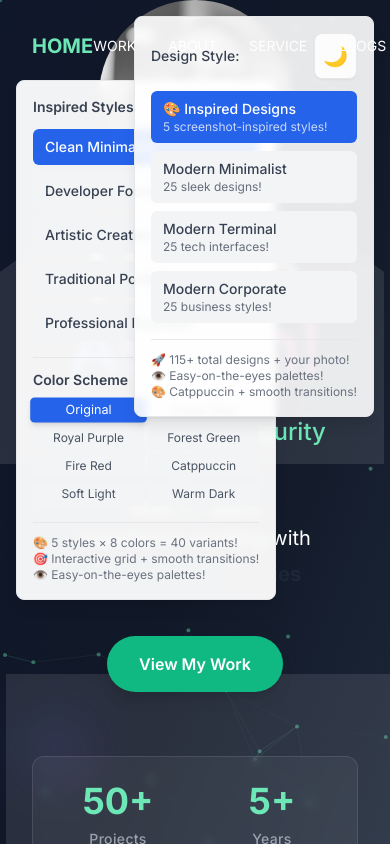
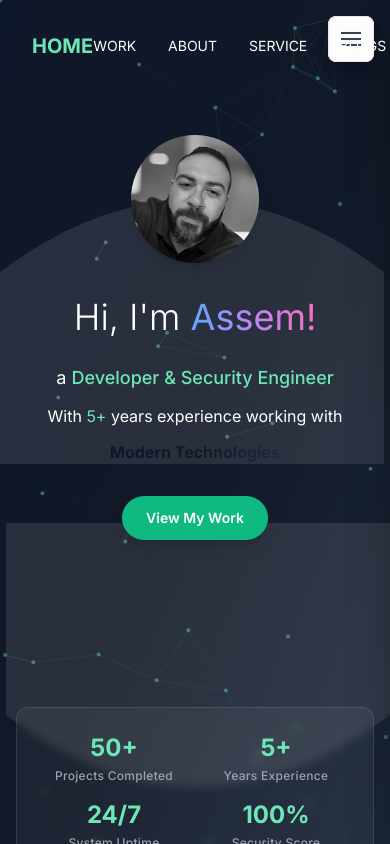
Before and after one commit to assematics/portfolio-v1, a Next.js app: page / in a window 390 px wide. Shown: the top 844 px of the page. Built offline with nearby package versions, Linux system fonts and the light colour scheme.

Commit message:
📱 Mobile-First: Collapsible menus + responsive design for perfect mobile experience

```diff
--- /dev/null
+++ b/src/components/MobileMenuSystem.tsx
@@ -0,0 +1,125 @@
+'use client'
+
+import { useState, ReactNode } from 'react'
+// Using fallback icons instead of heroicons to avoid dependency
+const ChevronDownIcon = ({ className }: { className?: string }) => (
+  <svg className={className} fill="none" viewBox="0 0 24 24" strokeWidth={1.5} stroke="currentColor">
+    <path strokeLinecap="round" strokeLinejoin="round" d="m19.5 8.25-7.5 7.5-7.5-7.5" />
+  </svg>
+)
+
+const ChevronUpIcon = ({ className }: { className?: string }) => (
+  <svg className={className} fill="none" viewBox="0 0 24 24" strokeWidth={1.5} stroke="currentColor">
+    <path strokeLinecap="round" strokeLinejoin="round" d="m4.5 15.75 7.5-7.5 7.5 7.5" />
+  </svg>
+)
+
+interface CollapsibleMenuProps {
+  title: string
+  children: ReactNode
+  defaultOpen?: boolean
+  icon?: string
+}
+
+export function CollapsibleMenu({ title, children, defaultOpen = false, icon }: CollapsibleMenuProps) {
+  const [isOpen, setIsOpen] = useState(defaultOpen)
+
+  return (
+    <div className="mb-3">
+      <button
+        onClick={() => setIsOpen(!isOpen)}
+        className="w-full flex items-center justify-between p-3 bg-white/10 dark:bg-slate-800/50 backdrop-blur-sm border border-white/20 dark:border-slate-600 rounded-lg transition-all duration-300 hover:bg-white/20 dark:hover:bg-slate-700/50"
+      >
+        <div className="flex items-center space-x-2">
+          {icon && <span className="text-lg">{icon}</span>}
+          <span className="font-medium text-sm text-gray-700 dark:text-slate-200">{title}</span>
+        </div>
+        {isOpen ? (
+          <ChevronUpIcon className="w-4 h-4 text-gray-500 dark:text-slate-400" />
+        ) : (
+          <ChevronDownIcon className="w-4 h-4 text-gray-500 dark:text-slate-400" />
+        )}
+      </button>
+
+      <div className={`overflow-hidden transition-all duration-300 ease-in-out ${
+        isOpen ? 'max-h-96 opacity-100' : 'max-h-0 opacity-0'
+      }`}>
+        <div className="pt-2">
+          {children}
+        </div>
+      </div>
+    </div>
+  )
+}
+
+interface MobileMenuProps {
+  children: ReactNode
+  isOpen: boolean
+  onToggle: () => void
+}
+
+export function MobileMenu({ children, isOpen, onToggle }: MobileMenuProps) {
+  return (
+    <>
+      {/* Mobile Menu Toggle Button */}
+      <button
+        onClick={onToggle}
+        className="md:hidden fixed top-4 right-4 z-50 p-3 bg-white/90 dark:bg-slate-800/90 backdrop-blur-sm border border-gray-200 dark:border-slate-700 rounded-lg shadow-lg transition-all duration-300 hover:scale-105"
+        aria-label="Toggle menu"
+      >
+        <div className="w-5 h-5 flex flex-col justify-center items-center">
+          <span className={`w-full h-0.5 bg-gray-700 dark:bg-slate-200 transition-all duration-300 ${
+            isOpen ? 'rotate-45 translate-y-0.5' : ''
+          }`}></span>
+          <span className={`w-full h-0.5 bg-gray-700 dark:bg-slate-200 transition-all duration-300 mt-1 ${
+            isOpen ? 'opacity-0' : ''
+          }`}></span>
+          <span className={`w-full h-0.5 bg-gray-700 dark:bg-slate-200 transition-all duration-300 mt-1 ${
+            isOpen ? '-rotate-45 -translate-y-1.5' : ''
+          }`}></span>
+        </div>
+      </button>
+
+      {/* Mobile Menu Overlay */}
+      {isOpen && (
+        <div
+          className="md:hidden fixed inset-0 bg-black/50 backdrop-blur-sm z-40"
+          onClick={onToggle}
+        />
+      )}
+
+      {/* Mobile Menu Panel */}
+      <div className={`md:hidden fixed top-0 right-0 h-full w-80 max-w-[90vw] bg-white/95 dark:bg-slate-900/95 backdrop-blur-lg border-l border-gray-200 dark:border-slate-700 shadow-2xl z-40 transition-transform duration-300 ease-out ${
+        isOpen ? 'translate-x-0' : 'translate-x-full'
+      }`}>
+        <div className="p-6 h-full overflow-y-auto">
+          <div className="mb-6 pt-12">
+            <h2 className="text-lg font-bold text-gray-800 dark:text-slate-100">Portfolio Settings</h2>
+            <p className="text-sm text-gray-600 dark:text-slate-400 mt-1">Customize your experience</p>
+          </div>
+
+          {children}
+        </div>
+      </div>
+
+      {/* Desktop Menu (Hidden on Mobile) */}
+      <div className="hidden md:block fixed top-20 left-4 z-40 bg-white/95 dark:bg-slate-800/95 backdrop-blur-sm border border-gray-200 dark:border-slate-700 rounded-lg p-4 shadow-lg max-w-xs">
+        {children}
+      </div>
+    </>
+  )
+}
+
+// Install heroicons if needed
+export const HeroIconsFallback = {
+  ChevronDown: ({ className }: { className?: string }) => (
+    <svg className={className} fill="none" viewBox="0 0 24 24" strokeWidth={1.5} stroke="currentColor">
+      <path strokeLinecap="round" strokeLinejoin="round" d="m19.5 8.25-7.5 7.5-7.5-7.5" />
+    </svg>
+  ),
+  ChevronUp: ({ className }: { className?: string }) => (
+    <svg className={className} fill="none" viewBox="0 0 24 24" strokeWidth={1.5} stroke="currentColor">
+      <path strokeLinecap="round" strokeLinejoin="round" d="m4.5 15.75 7.5-7.5 7.5 7.5" />
+    </svg>
+  )
+}
--- a/src/components/VariantSwitcher.tsx
+++ b/src/components/VariantSwitcher.tsx
@@ -6,11 +6,13 @@ import ModernTerminal from './variants/ModernTerminal'
 import ModernCorporate from './variants/ModernCorporate'
 import InspiredStyles from './variants/InspiredStyles'
 import ThemeToggle from './ThemeToggle'
+import { MobileMenu, CollapsibleMenu } from './MobileMenuSystem'
 
 type Variant = 'minimalist' | 'terminal' | 'corporate' | 'inspired'
 
 export default function VariantSwitcher() {
   const [currentVariant, setCurrentVariant] = useState<Variant>('inspired')
+  const [isMobileMenuOpen, setIsMobileMenuOpen] = useState(false)
 
   const variants = [
     { key: 'inspired', label: '🎨 Inspired Designs', description: '5 screenshot-inspired styles!' },
@@ -36,8 +38,52 @@ export default function VariantSwitcher() {
 
   return (
     <div className="relative">
-      {/* Floating Variant Switcher */}
-      <div className="fixed top-4 right-4 z-50 bg-white/90 dark:bg-slate-800/90 backdrop-blur-sm border border-gray-200 dark:border-slate-700 rounded-lg p-4 shadow-lg">
+      {/* Mobile-Friendly Menu System */}
+      <div className="md:hidden">
+        <MobileMenu
+          isOpen={isMobileMenuOpen}
+          onToggle={() => setIsMobileMenuOpen(!isMobileMenuOpen)}
+        >
+          <div className="mb-4 flex items-center justify-between">
+            <span className="text-sm font-medium text-gray-700 dark:text-slate-200">Theme:</span>
+            <ThemeToggle />
+          </div>
+
+          <CollapsibleMenu title="Portfolio Collections" icon="🎨" defaultOpen={true}>
+            <div className="space-y-2">
+              {variants.map((variant) => (
+                <button
+                  key={variant.key}
+                  onClick={() => {
+                    setCurrentVariant(variant.key as Variant)
+                    setIsMobileMenuOpen(false) // Close mobile menu after selection
+                  }}
+                  className={`block w-full text-left px-3 py-2 rounded-md text-sm transition-all duration-300 ${
+                    currentVariant === variant.key
+                      ? 'bg-blue-600 dark:bg-blue-500 text-white shadow-md scale-105'
+                      : 'bg-gray-100/80 dark:bg-slate-700/80 text-gray-700 dark:text-slate-300 hover:bg-gray-200 dark:hover:bg-slate-600 hover:scale-102'
+                  }`}
+                >
+                  <div className="font-medium">{variant.label}</div>
+                  <div className="text-xs opacity-75">{variant.description}</div>
+                </button>
+              ))}
+            </div>
+          </CollapsibleMenu>
+
+          <div className="mt-6 p-3 bg-gradient-to-r from-blue-50/50 to-purple-50/50 dark:from-slate-800/50 dark:to-slate-700/50 rounded-lg border border-blue-200/30 dark:border-slate-600/30">
+            <div className="text-xs text-gray-600 dark:text-slate-400 space-y-1">
+              <div>🚀 <strong>115+ total designs</strong> + your photo!</div>
+              <div>👁️ <strong>Easy-on-eyes</strong> palettes!</div>
+              <div>🎨 <strong>Catppuccin</strong> + smooth transitions!</div>
+              <div>📱 <strong>Mobile-optimized</strong> experience!</div>
+            </div>
+          </div>
+        </MobileMenu>
+      </div>
+
+      {/* Desktop Menu (Hidden on Mobile) */}
+      <div className="hidden md:block fixed top-4 right-4 z-50 bg-white/90 dark:bg-slate-800/90 backdrop-blur-sm border border-gray-200 dark:border-slate-700 rounded-lg p-4 shadow-lg">
         <div className="flex items-center justify-between mb-3">
           <div className="text-sm font-medium text-gray-700 dark:text-slate-200">Design Style:</div>
           <ThemeToggle />
--- a/src/components/variants/DemoInspiredEnhancements.tsx
+++ b/src/components/variants/DemoInspiredEnhancements.tsx
@@ -52,7 +52,7 @@ export function StatsCounter({ value, label, delay = 'delay-0', color = 'text-em
   return (
     <div className={`text-center smooth-fade-in ${delay} group`}>
       <div className={`
-        text-4xl md:text-5xl font-bold mb-2
+        text-2xl sm:text-3xl md:text-4xl lg:text-5xl font-bold mb-1 sm:mb-2
         ${color}
         transition-all duration-300
         group-hover:scale-110
@@ -60,7 +60,7 @@ export function StatsCounter({ value, label, delay = 'delay-0', color = 'text-em
       `}>
         {value}
       </div>
-      <div className="text-gray-400 text-sm font-medium tracking-wide">
+      <div className="text-gray-400 text-xs sm:text-sm font-medium tracking-wide leading-tight">
         {label}
       </div>
     </div>
--- a/src/components/variants/InspiredStyles.tsx
+++ b/src/components/variants/InspiredStyles.tsx
@@ -5,6 +5,7 @@ import ProfilePhoto from '../ProfilePhoto'
 import InteractiveGrid from '../InteractiveGrid'
 import ScrollNavigation from '../ScrollNavigation'
 import { EnhancedCard, StatsCounter, FloatingElement, GradientText } from './DemoInspiredEnhancements'
+import { MobileMenu, CollapsibleMenu, HeroIconsFallback } from '../MobileMenuSystem'
 
 type StyleVariant = 'brooklin' | 'developer' | 'artistic' | 'traditional' | 'business'
 type ColorScheme = 'default' | 'blue' | 'purple' | 'green' | 'red' | 'catppuccin' | 'softLight' | 'warmDark'
@@ -31,6 +32,7 @@ const colorSchemes = {
 export default function InspiredStyles() {
   const [currentStyle, setCurrentStyle] = useState<StyleVariant>('brooklin')
   const [currentColor, setCurrentColor] = useState<ColorScheme>('default')
+  const [isMobileMenuOpen, setIsMobileMenuOpen] = useState(false)
 
   const renderStyle = () => {
     switch (currentStyle) {
@@ -51,53 +53,62 @@ export default function InspiredStyles() {
 
   return (
     <div className="relative min-h-screen">
-      {/* Style Switcher */}
-      <div className="fixed top-20 left-4 z-40 bg-white/95 dark:bg-slate-800/95 backdrop-blur-sm border border-gray-200 dark:border-slate-700 rounded-lg p-4 shadow-lg max-w-xs">
-        <div className="text-sm font-semibold text-gray-700 dark:text-slate-200 mb-3">Inspired Styles</div>
-
-        <div className="space-y-2 mb-4">
+      {/* Mobile-Friendly Menu System */}
+      <MobileMenu
+        isOpen={isMobileMenuOpen}
+        onToggle={() => setIsMobileMenuOpen(!isMobileMenuOpen)}
+      >
+        <CollapsibleMenu title="Design Styles" icon="🎨" defaultOpen={true}>
+          <div className="space-y-2">
             {Object.entries(styleVariants).map(([key, label]) => (
               <button
                 key={key}
-              onClick={() => setCurrentStyle(key as StyleVariant)}
-              className={`block w-full text-left px-3 py-2 rounded-md text-sm transition-colors ${
+                onClick={() => {
+                  setCurrentStyle(key as StyleVariant)
+                  setIsMobileMenuOpen(false) // Close mobile menu after selection
+                }}
+                className={`block w-full text-left px-3 py-2 rounded-md text-sm transition-all duration-300 ${
                   currentStyle === key
-                  ? 'bg-blue-600 dark:bg-blue-500 text-white'
-                  : 'bg-gray-100 dark:bg-slate-700 text-gray-700 dark:text-slate-300 hover:bg-gray-200 dark:hover:bg-slate-600'
+                    ? 'bg-blue-600 dark:bg-blue-500 text-white shadow-md scale-105'
+                    : 'bg-gray-100/80 dark:bg-slate-700/80 text-gray-700 dark:text-slate-300 hover:bg-gray-200 dark:hover:bg-slate-600 hover:scale-102'
                 }`}
               >
                 <div className="font-medium">{label}</div>
               </button>
             ))}
           </div>
+        </CollapsibleMenu>
 
-        <div className="border-t border-gray-200 dark:border-slate-600 pt-3 mb-4">
-          <div className="text-sm font-semibold text-gray-700 dark:text-slate-200 mb-2">Color Scheme</div>
-          <div className="grid grid-cols-2 gap-1">
+        <CollapsibleMenu title="Color Schemes" icon="🌈" defaultOpen={false}>
+          <div className="grid grid-cols-1 sm:grid-cols-2 gap-2">
             {Object.entries(colorSchemes).map(([key, label]) => (
               <button
                 key={key}
-                onClick={() => setCurrentColor(key as ColorScheme)}
-                className={`px-2 py-1 rounded text-xs transition-all duration-300 ${
+                onClick={() => {
+                  setCurrentColor(key as ColorScheme)
+                  setIsMobileMenuOpen(false) // Close mobile menu after selection
+                }}
+                className={`px-3 py-2 rounded text-sm transition-all duration-300 ${
                   currentColor === key
                     ? 'bg-blue-600 dark:bg-blue-500 text-white shadow-md scale-105'
-                    : 'bg-gray-100 dark:bg-slate-700 text-gray-600 dark:text-slate-400 hover:bg-gray-200 dark:hover:bg-slate-600 hover:scale-102'
+                    : 'bg-gray-100/80 dark:bg-slate-700/80 text-gray-600 dark:text-slate-400 hover:bg-gray-200 dark:hover:bg-slate-600 hover:scale-102'
                 }`}
               >
                 {label}
               </button>
             ))}
           </div>
-        </div>
+        </CollapsibleMenu>
 
-        <div className="pt-3 border-t border-gray-200 dark:border-slate-600">
-          <div className="text-xs text-gray-500 dark:text-slate-400">
-            🎨 5 styles × 8 colors = 40 variants!<br/>
-            🎯 Interactive grid + smooth transitions!<br/>
-            👁️ Easy-on-the-eyes palettes!
+        <div className="mt-6 p-3 bg-gradient-to-r from-blue-50/50 to-purple-50/50 dark:from-slate-800/50 dark:to-slate-700/50 rounded-lg border border-blue-200/30 dark:border-slate-600/30">
+          <div className="text-xs text-gray-600 dark:text-slate-400 space-y-1">
+            <div>🎨 <strong>40 variants</strong> (5 styles × 8 colors)</div>
+            <div>🎯 <strong>Interactive</strong> mouse-following grids</div>
+            <div>👁️ <strong>Easy-on-eyes</strong> color palettes</div>
+            <div>📱 <strong>Mobile-friendly</strong> responsive design</div>
           </div>
         </div>
-      </div>
+      </MobileMenu>
 
       {renderStyle()}
     </div>
@@ -229,23 +240,23 @@ function BrooklinStyle({ colorScheme }: { colorScheme: ColorScheme }) {
       </ScrollNavigation>
 
       {/* Main Content */}
-      <div className="relative z-10 flex items-center justify-center min-h-[80vh] px-8">
+      <div className="relative z-10 flex items-center justify-center min-h-[80vh] px-4 sm:px-8">
         <div className="text-center max-w-4xl">
-          <ProfilePhoto size="xl" className="mx-auto mb-12 smooth-fade-in" />
+          <ProfilePhoto size="lg" className="mx-auto mb-8 sm:mb-12 smooth-fade-in md:w-48 md:h-48" />
 
-          <h1 className="text-7xl md:text-8xl font-light mb-8 smooth-slide-top delay-300">
+          <h1 className="text-4xl sm:text-6xl md:text-7xl lg:text-8xl font-light mb-6 sm:mb-8 smooth-slide-top delay-300 leading-tight">
             Hi, I'm <GradientText className="font-normal">Assem!</GradientText>
           </h1>
 
-          <div className="mb-12">
-            <p className="text-2xl md:text-3xl smooth-slide-bottom delay-500">
+          <div className="mb-8 sm:mb-12 space-y-3 sm:space-y-4">
+            <p className="text-lg sm:text-xl md:text-2xl lg:text-3xl smooth-slide-bottom delay-500">
               a <span className={`${colors.text} font-medium`}>Developer & Security Engineer</span>
             </p>
-            <p className="text-xl md:text-2xl mt-4 smooth-slide-bottom delay-700">
-              With <span className={colors.text}>5+</span> years<br/>
-              experience working with
+            <p className="text-base sm:text-lg md:text-xl lg:text-2xl smooth-slide-bottom delay-700">
+              With <span className={colors.text}>5+</span> years<br className="hidden sm:block"/>
+              <span className="sm:hidden"> </span>experience working with
             </p>
-            <p className={`text-xl md:text-2xl ${colors.text} font-medium mt-2 smooth-slide-bottom delay-900`}>
+            <p className={`text-base sm:text-lg md:text-xl lg:text-2xl ${colors.text} font-medium smooth-slide-bottom delay-900`}>
               <GradientText gradient={`from-${colors.text.split('-')[1]}-300 to-${colors.text.split('-')[1]}-400`}>
                 Modern Technologies
               </GradientText>
@@ -255,7 +266,7 @@ function BrooklinStyle({ colorScheme }: { colorScheme: ColorScheme }) {
           <div className="smooth-zoom-in delay-1100">
             <button className={`
               relative group
-              px-8 py-4
+              px-6 sm:px-8 py-3 sm:py-4
               ${colors.bg} text-white font-semibold
               rounded-full
               ${colors.bgHover}
@@ -263,6 +274,7 @@ function BrooklinStyle({ colorScheme }: { colorScheme: ColorScheme }) {
               transform hover:scale-105 hover:-translate-y-1
               shadow-lg hover:shadow-2xl
               overflow-hidden
+              text-sm sm:text-base
             `}>
               <span className="relative z-10">View My Work</span>
               <div className="absolute inset-0 bg-gradient-to-r from-white/20 to-transparent opacity-0 group-hover:opacity-100 transition-opacity duration-300"></div>
@@ -272,14 +284,14 @@ function BrooklinStyle({ colorScheme }: { colorScheme: ColorScheme }) {
       </div>
 
       {/* Enhanced Stats Section - Demo Inspired */}
-      <div className="relative z-10 py-16">
-        <div className="max-w-6xl mx-auto px-8">
-          {/* Floating decorative elements */}
-          <FloatingElement direction="up" delay={0} className="absolute top-4 left-4 w-20 h-20 bg-gradient-to-br from-blue-500/10 to-purple-500/10 rounded-full blur-xl"></FloatingElement>
-          <FloatingElement direction="down" delay={2000} className="absolute bottom-4 right-4 w-16 h-16 bg-gradient-to-br from-pink-500/10 to-orange-500/10 rounded-full blur-xl"></FloatingElement>
+      <div className="relative z-10 py-8 sm:py-12 md:py-16">
+        <div className="max-w-6xl mx-auto px-4 sm:px-8">
+          {/* Floating decorative elements - hidden on mobile for better performance */}
+          <FloatingElement direction="up" delay={0} className="hidden md:block absolute top-4 left-4 w-20 h-20 bg-gradient-to-br from-blue-500/10 to-purple-500/10 rounded-full blur-xl"></FloatingElement>
+          <FloatingElement direction="down" delay={2000} className="hidden md:block absolute bottom-4 right-4 w-16 h-16 bg-gradient-to-br from-pink-500/10 to-orange-500/10 rounded-full blur-xl"></FloatingElement>
 
           <EnhancedCard className="backdrop-blur-md bg-white/5 border-white/10">
-            <div className="grid grid-cols-2 md:grid-cols-4 gap-8">
+            <div className="grid grid-cols-2 md:grid-cols-4 gap-4 sm:gap-6 md:gap-8">
               <StatsCounter
                 value="50+"
                 label="Projects Completed"
```
Lines whose indentation alone changed are shown as unchanged.
